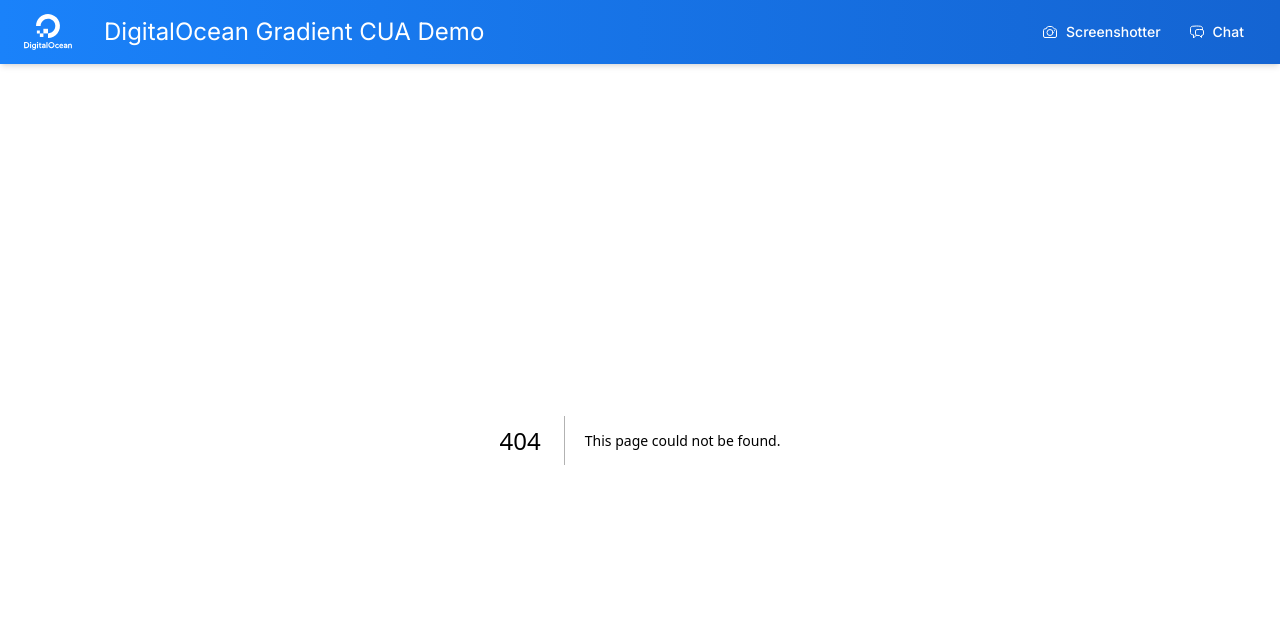
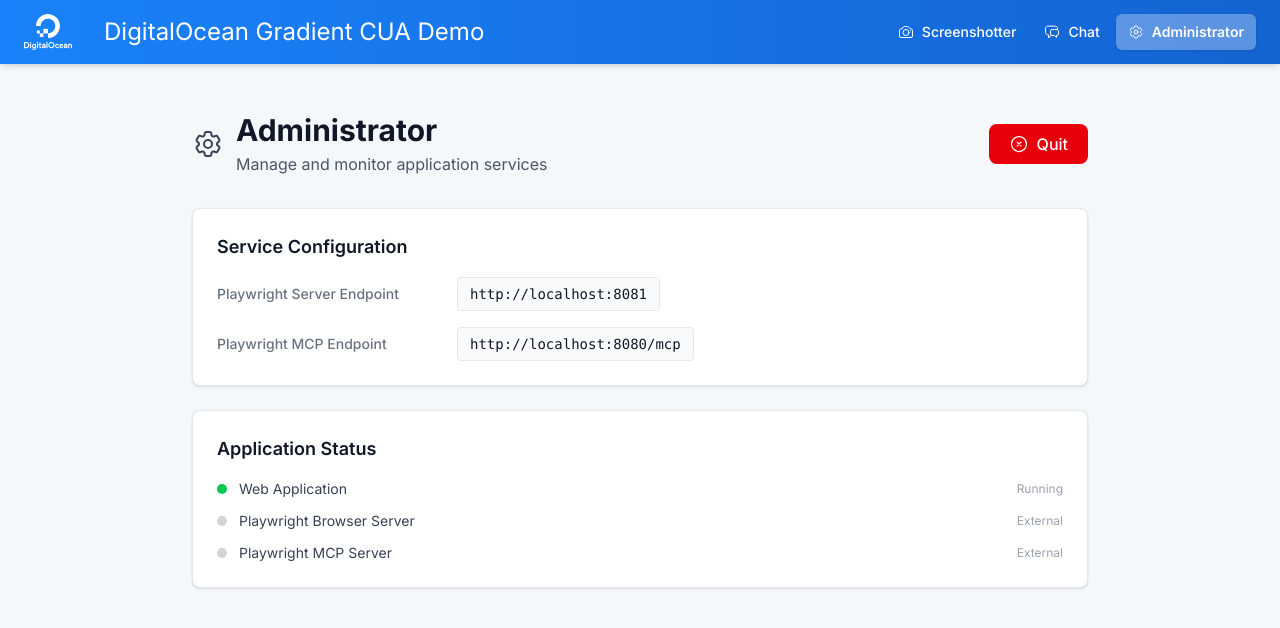
Before and after one commit to program3r-bot/collextum.io, a Next.js app: page /admin in a window 1280 px wide. Before the commit this address had no page. Shown: the top 628 px of the page. Built offline with nearby package versions, Linux system fonts and the light colour scheme.

Commit message:
Add Administrator page with Quit button and navigation link
Co-authored-by: program3r-bot <209232590+program3r-bot@users.noreply.github.com>

```diff
--- /dev/null
+++ b/app/admin/page.tsx
@@ -0,0 +1,159 @@
+"use client";
+
+import { useState, useEffect } from "react";
+import { useRouter } from "next/navigation";
+import { Cog6ToothIcon, XCircleIcon } from "@heroicons/react/24/outline";
+
+interface Config {
+  playwrightServerEndpoint: string;
+  playwrightMcpEndpoint: string;
+}
+
+export default function AdminPage() {
+  const router = useRouter();
+  const [config, setConfig] = useState<Config | null>(null);
+  const [loading, setLoading] = useState(true);
+  const [configError, setConfigError] = useState(false);
+  const [showQuitConfirm, setShowQuitConfirm] = useState(false);
+
+  useEffect(() => {
+    fetch("/api/config")
+      .then((res) => res.json())
+      .then((data) => {
+        setConfig(data);
+        setLoading(false);
+      })
+      .catch((err) => {
+        console.error("Failed to load configuration:", err);
+        setConfigError(true);
+        setLoading(false);
+      });
+  }, []);
+
+  const handleQuit = () => {
+    setShowQuitConfirm(false);
+    router.push("/");
+  };
+
+  return (
+    <div className="min-h-screen overflow-y-auto">
+      <div className="py-8 px-8">
+        <div className="max-w-4xl mx-auto">
+          {/* Header */}
+          <div className="mb-8 flex items-center justify-between">
+            <div className="flex items-center gap-3">
+              <Cog6ToothIcon className="h-8 w-8 text-gray-700" />
+              <div>
+                <h1 className="text-3xl font-bold text-gray-900">
+                  Administrator
+                </h1>
+                <p className="text-gray-600 mt-1">
+                  Manage and monitor application services
+                </p>
+              </div>
+            </div>
+            <button
+              onClick={() => setShowQuitConfirm(true)}
+              className="flex items-center gap-2 px-5 py-2 bg-red-600 text-white rounded-lg font-medium hover:bg-red-700 transition-colors"
+            >
+              <XCircleIcon className="h-5 w-5" />
+              Quit
+            </button>
+          </div>
+
+          {/* Configuration Card */}
+          <div className="bg-white rounded-lg shadow-sm border border-gray-200 p-6 mb-6">
+            <h2 className="text-lg font-semibold text-gray-900 mb-4">
+              Service Configuration
+            </h2>
+            {loading ? (
+              <div className="flex items-center gap-3 text-gray-500">
+                <div className="animate-spin rounded-full h-5 w-5 border-b-2 border-gray-500"></div>
+                <span>Loading configuration...</span>
+              </div>
+            ) : config ? (
+              <dl className="space-y-4">
+                <div className="flex flex-col sm:flex-row sm:items-center gap-1 sm:gap-4">
+                  <dt className="text-sm font-medium text-gray-500 sm:w-56">
+                    Playwright Server Endpoint
+                  </dt>
+                  <dd className="text-sm text-gray-900 font-mono bg-gray-50 px-3 py-1.5 rounded border border-gray-200">
+                    {config.playwrightServerEndpoint}
+                  </dd>
+                </div>
+                <div className="flex flex-col sm:flex-row sm:items-center gap-1 sm:gap-4">
+                  <dt className="text-sm font-medium text-gray-500 sm:w-56">
+                    Playwright MCP Endpoint
+                  </dt>
+                  <dd className="text-sm text-gray-900 font-mono bg-gray-50 px-3 py-1.5 rounded border border-gray-200">
+                    {config.playwrightMcpEndpoint}
+                  </dd>
+                </div>
+              </dl>
+            ) : configError ? (
+              <p className="text-sm text-red-600">
+                Failed to load configuration.
+              </p>
+            ) : null}
+          </div>
+
+          {/* Status Card */}
+          <div className="bg-white rounded-lg shadow-sm border border-gray-200 p-6">
+            <h2 className="text-lg font-semibold text-gray-900 mb-4">
+              Application Status
+            </h2>
+            <div className="space-y-3">
+              <div className="flex items-center gap-3">
+                <span className="h-2.5 w-2.5 rounded-full bg-green-500"></span>
+                <span className="text-sm text-gray-700">Web Application</span>
+                <span className="text-xs text-gray-400 ml-auto">Running</span>
+              </div>
+              <div className="flex items-center gap-3">
+                <span className="h-2.5 w-2.5 rounded-full bg-gray-300"></span>
+                <span className="text-sm text-gray-700">
+                  Playwright Browser Server
+                </span>
+                <span className="text-xs text-gray-400 ml-auto">External</span>
+              </div>
+              <div className="flex items-center gap-3">
+                <span className="h-2.5 w-2.5 rounded-full bg-gray-300"></span>
+                <span className="text-sm text-gray-700">
+                  Playwright MCP Server
+                </span>
+                <span className="text-xs text-gray-400 ml-auto">External</span>
+              </div>
+            </div>
+          </div>
+        </div>
+      </div>
+
+      {/* Quit Confirmation Modal */}
+      {showQuitConfirm && (
+        <div className="fixed inset-0 z-50 bg-black bg-opacity-50 flex items-center justify-center p-4">
+          <div className="bg-white rounded-lg shadow-xl p-6 max-w-sm w-full">
+            <h3 className="text-lg font-semibold text-gray-900 mb-2">
+              Confirm Quit
+            </h3>
+            <p className="text-sm text-gray-600 mb-6">
+              Are you sure you want to quit the administrator panel?
+            </p>
+            <div className="flex gap-3 justify-end">
+              <button
+                onClick={() => setShowQuitConfirm(false)}
+                className="px-4 py-2 text-sm font-medium text-gray-700 bg-gray-100 rounded-lg hover:bg-gray-200 transition-colors"
+              >
+                Cancel
+              </button>
+              <button
+                onClick={handleQuit}
+                className="px-4 py-2 text-sm font-medium text-white bg-red-600 rounded-lg hover:bg-red-700 transition-colors"
+              >
+                Quit
+              </button>
+            </div>
+          </div>
+        </div>
+      )}
+    </div>
+  );
+}
--- a/app/page.tsx
+++ b/app/page.tsx
@@ -2,6 +2,7 @@ import Link from "next/link";
 import {
   CameraIcon,
   ChatBubbleLeftRightIcon,
+  Cog6ToothIcon,
 } from "@heroicons/react/24/outline";
 
 export default function Home() {
@@ -20,7 +21,7 @@ export default function Home() {
         </div>
 
         {/* Cards Grid */}
-        <div className="grid grid-cols-1 md:grid-cols-2 gap-8 max-w-4xl mx-auto">
+        <div className="grid grid-cols-1 md:grid-cols-3 gap-8 max-w-5xl mx-auto">
           {/* Screenshotter Card */}
           <Link href="/screenshotter" className="group block no-underline">
             <div className="bg-white rounded-lg shadow-md hover:shadow-xl transition-all duration-300 p-8 h-full cursor-pointer transform hover:-translate-y-1">
@@ -72,6 +73,31 @@ export default function Home() {
               </div>
             </div>
           </Link>
+
+          {/* Administrator Card */}
+          <Link href="/admin" className="group block no-underline">
+            <div className="bg-white rounded-lg shadow-md hover:shadow-xl transition-all duration-300 p-8 h-full cursor-pointer transform hover:-translate-y-1">
+              <div className="flex flex-col items-center text-center h-full">
+                <div className="bg-gray-100 rounded-full p-4 mb-4 group-hover:bg-gray-200 transition-colors">
+                  <Cog6ToothIcon className="h-12 w-12 text-gray-600" />
+                </div>
+                <h2 className="text-2xl font-semibold text-gray-900 mb-3">
+                  Administrator
+                </h2>
+                <p className="text-gray-600 mb-4 flex-grow">
+                  Manage and monitor application services and configuration
+                </p>
+                <div className="mt-auto">
+                  <span className="text-gray-600 font-medium group-hover:text-gray-700 inline-flex items-center gap-1">
+                    Open Admin Panel
+                    <span className="transform group-hover:translate-x-1 transition-transform">
+                      →
+                    </span>
+                  </span>
+                </div>
+              </div>
+            </div>
+          </Link>
         </div>
       </div>
     </div>
--- a/components/Navigation.tsx
+++ b/components/Navigation.tsx
@@ -8,11 +8,13 @@ import {
   CameraIcon,
   Bars3Icon,
   XMarkIcon,
+  Cog6ToothIcon,
 } from "@heroicons/react/24/outline";
 
 const navigationItems = [
   { name: "Screenshotter", href: "/screenshotter", icon: CameraIcon },
   { name: "Chat", href: "/chat", icon: ChatBubbleLeftRightIcon },
+  { name: "Administrator", href: "/admin", icon: Cog6ToothIcon },
 ];
 
 export default function Navigation() {
```
